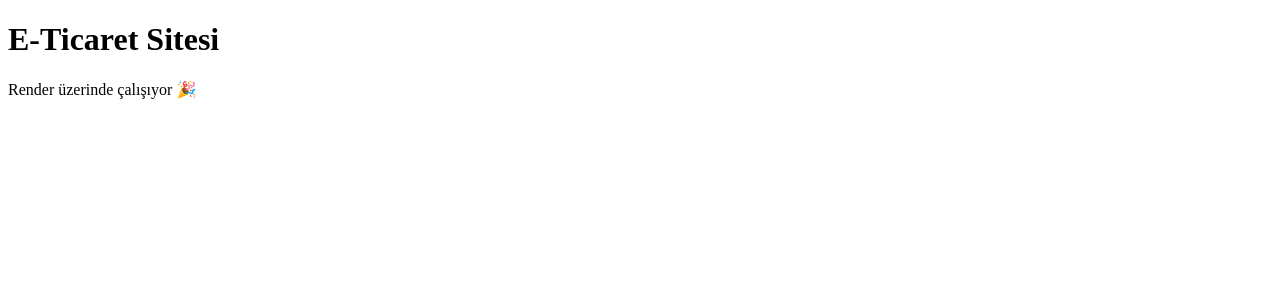
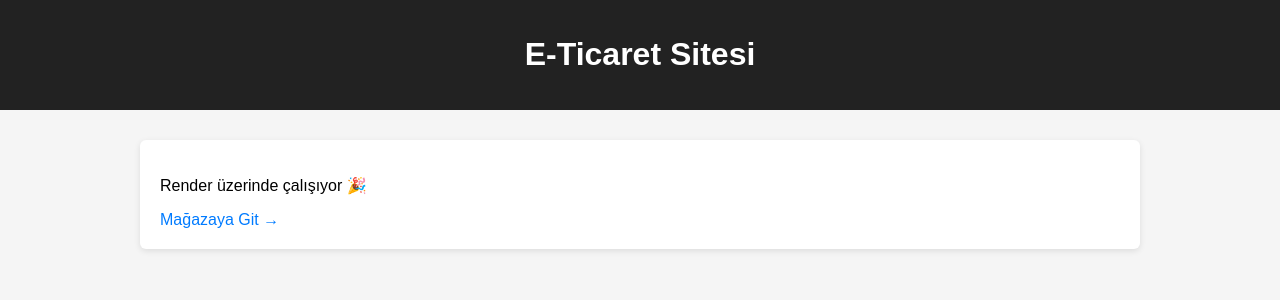
Before and after one commit to OkanRuz/eticaret, a Flask app: page / in a window 1280 px wide. Shown: the top 300 px of the page. Run offline with Flask 3, Linux system fonts and the light colour scheme.

Commit message:
css eklendi

```diff
--- a/static/style.css
+++ b/static/style.css
@@ -1,27 +1,32 @@
 body {
     font-family: Arial, sans-serif;
-    background: #f5f5f5;
+    background-color: #f5f5f5;
+    margin: 0;
+    padding: 0;
+}
+
+header {
+    background-color: #222;
+    color: white;
+    padding: 15px;
     text-align: center;
 }
 
-.products {
-    display: flex;
-    justify-content: center;
-    gap: 20px;
-    margin-top: 30px;
+.container {
+    width: 90%;
+    max-width: 1000px;
+    margin: 30px auto;
 }
 
 .card {
     background: white;
-    width: 200px;
     padding: 20px;
-    border-radius: 10px;
+    margin-bottom: 15px;
+    border-radius: 6px;
+    box-shadow: 0 2px 6px rgba(0,0,0,0.1);
 }
 
-button {
-    background: black;
-    color: white;
-    border: none;
-    padding: 10px;
-    cursor: pointer;
+a {
+    color: #007bff;
+    text-decoration: none;
 }
--- a/templates/index.html
+++ b/templates/index.html
@@ -2,10 +2,21 @@
 <html lang="tr">
 <head>
     <meta charset="UTF-8">
-    <title>E-Ticaret</title>
+    <title>E-Ticaret Sitesi</title>
+    <link rel="stylesheet" href="{{ url_for('static', filename='style.css') }}">
 </head>
 <body>
+
+<header>
     <h1>E-Ticaret Sitesi</h1>
-    <p>Render üzerinde çalışıyor 🎉</p>
+</header>
+
+<div class="container">
+    <div class="card">
+        <p>Render üzerinde çalışıyor 🎉</p>
+        <a href="/shop">Mağazaya Git →</a>
+    </div>
+</div>
+
 </body>
 </html>
```
